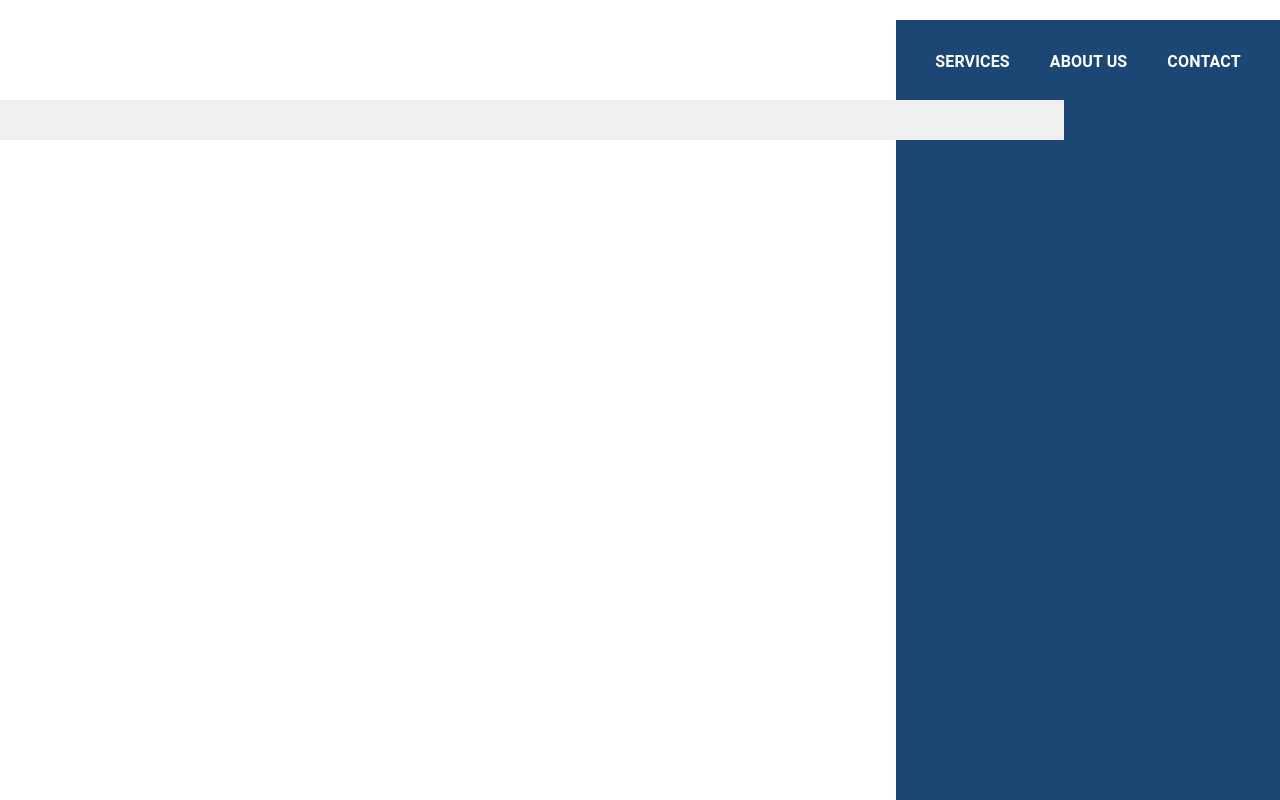
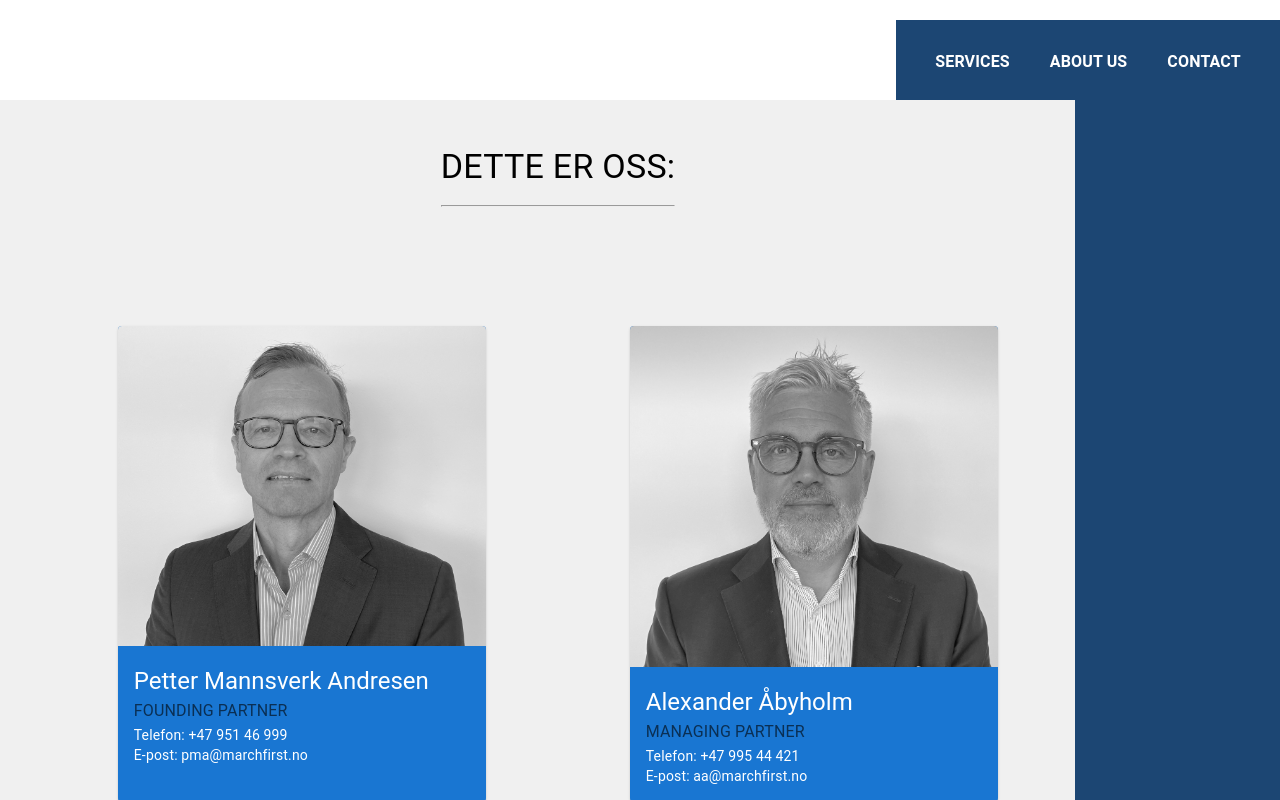
Before and after one commit to johannesmeldal/MarchFirst, a React (Create React App) app: page /aboutus in a window 1280 px wide. Shown: the part 220-1020 px from the top of the page. Built offline with nearby package versions, Linux system fonts and the light colour scheme.

Commit message:
Add: About page with pictures of partners
Style: Add some hoverstyle

```diff
--- a/src/App.css
+++ b/src/App.css
@@ -2,7 +2,7 @@
   top: 40%;
   background-color: #f0f0f0;
   height: fit-content;
-  padding: 20px;
+  padding: 2%;
   position: absolute;
   width: 80%;
   z-index: 2;
--- a/src/Components/Logo.css
+++ b/src/Components/Logo.css
@@ -1,8 +1,8 @@
 .logo-container {
   z-index: 1;
   position: absolute;
-  margin-left: 20px;
-  margin-top: 20px;
+  margin-left: 8%;
+  margin-top: 8%;
   /* border-style: solid;
   border-color: rgb(127, 255, 212); */
   width: 50%;
--- a/src/Components/Navbar.css
+++ b/src/Components/Navbar.css
@@ -3,7 +3,7 @@
   top: 30%;
   right: 0px;
   bottom: 10%;
-  height: 130%;
+  height: 200%;
   width: 30%;
   background-color: #1c4673;
   text-align: center;
--- /dev/null
+++ b/src/Pages/AboutUs.css
@@ -0,0 +1,18 @@
+.about-container {
+  width: 100%;
+  height: 100%;
+  padding: 2%;
+  display: flex;
+  flex-direction: column;
+  justify-content: space-between;
+  align-items: center;
+}
+
+.partner-div {
+  width: 100%;
+  height: 100%;
+  margin-top: 10%;
+  display: flex;
+  flex-direction: row;
+  justify-content: space-around;
+}
--- a/src/Pages/AboutUs.tsx
+++ b/src/Pages/AboutUs.tsx
@@ -1,9 +1,133 @@
-import React from 'react'
+import React from "react";
+import "./AboutUs.css";
+import Typography from "@mui/material/Typography";
+import Card from "@mui/material/Card";
+import CardContent from "@mui/material/CardContent";
+import petter from "../Images/Petter_svarthvit.jpg";
+import alex from "../Images/Alex_sorthvit.jpg";
+import List from "@mui/material/List";
+import ListItem from "@mui/material/ListItem";
+import CardActionArea from "@mui/material/CardActionArea";
+import { Paper } from "@mui/material";
+import Divider from "@mui/material/Divider";
 
 export default function AboutUs() {
+  const textListPetter = [
+    "Petter har erfaring fra management consulting hos Arkwright. Deretter jobbet han som finansanalytiker i R.S. Platou Securities før han ledet Corporate Finance avdelingen til Enskilda Securities i Oslo.",
+    "Petter har jobbet med 200+ transaksjoner i de fleste bransjer og med selskaper i alle faser.",
+    "Petter har lang erfaring med styrearbeid og et meget stort nettverk som klienter nyter godt av.",
+  ];
+  const textListAlex = [
+    "Alex har tidligere vært Head of Equities/ECM i Nordea Markets og Partner i First Securities (Swedbank).",
+    "Han har også jobbet med «workouts» i Danske Bank og finansielle og strategiske restruktureringer i Norden.",
+    "Alex har over 30 års erfaring fra M&A og utstedemarkedet i de fleste aktiva klasser og sektorer. Han har hatt ledende stillinger i New York og Oslo.",
+  ];
+  const [person, setPerson] = React.useState("");
+
+  function handleClick(name: string) {
+    setPerson(name);
+  }
+
+  function getDescription(name: string) {
+    if (name === "petter") {
+      return (
+        <List sx={{ padding: "2%" }}>
+          {textListPetter.map((text, index) => (
+            <ListItem key={index}>
+              <Typography variant="h5" component="div">
+                {text}
+              </Typography>
+            </ListItem>
+          ))}
+        </List>
+      );
+    }
+    if (name === "alex") {
+      return (
+        <List sx={{ padding: "2%" }}>
+          {textListAlex.map((text, index) => (
+            <ListItem key={index}>
+              <Typography variant="h5" component="div">
+                {text}
+              </Typography>
+            </ListItem>
+          ))}
+        </List>
+      );
+    }
+  }
+
   return (
-    <div>
-
+    <div className="about-container">
+      <Typography variant="h4" component="p">
+        DETTE ER OSS:
+        <hr />
+      </Typography>
+      <div className="partner-div">
+        <Card
+          onClick={() => handleClick("petter")}
+          sx={{
+            bgcolor: "primary.main",
+            color: "primary.contrastText",
+            maxWidth: "36%",
+            "&:hover": {
+              bgcolor: "primary.dark",
+              boxShadow: 3,
+            },
+          }}
+        >
+          <CardActionArea>
+            <img style={{ width: "100%" }} src={petter} alt="person" />
+            <CardContent>
+              <Typography variant="h5" component="div">
+                Petter Mannsverk Andresen
+              </Typography>
+              <Typography variant="subtitle1" color="textSecondary">
+                FOUNDING PARTNER
+              </Typography>
+              <Typography variant="body2">
+                Telefon: +47 951 46 999 <br />
+                E-post: pma@marchfirst.no
+              </Typography>
+            </CardContent>
+          </CardActionArea>
+        </Card>
+        <Card
+          onClick={() => handleClick("alex")}
+          sx={{
+            bgcolor: "primary.main",
+            color: "primary.contrastText",
+            maxWidth: "36%",
+            "&:hover": {
+              bgcolor: "primary.dark",
+              boxShadow: 3,
+            },
+          }}
+        >
+          <CardActionArea>
+            <img style={{ width: "100%" }} src={alex} alt="person" />
+            <CardContent>
+              <Typography variant="h5" component="div">
+                Alexander Åbyholm
+              </Typography>
+              <Typography variant="subtitle1" color="textSecondary">
+                MANAGING PARTNER
+              </Typography>
+              <Typography variant="body2">
+                Telefon: +47 995 44 421 <br />
+                E-post: aa@marchfirst.no
+              </Typography>
+            </CardContent>
+          </CardActionArea>
+        </Card>
+      </div>
+      <Paper
+        elevation={3}
+        className="description-div"
+        sx={{ width: "90%", marginTop: "2%" }}
+      >
+        {getDescription(person)}
+      </Paper>
     </div>
-  )
+  );
 }
--- a/src/Pages/Home.css
+++ b/src/Pages/Home.css
@@ -2,13 +2,14 @@
   height: 80%;
   display: flex;
   flex-direction: column;
+  padding: 4%;
 }
 
 .background img {
   width: 100vw;
   margin-top: 20px;
-  margin-bottom: -20px;
-  margin-left: -20px;
+  margin-bottom: -7%;
+  margin-left: -7.05%;
   margin-right: -20px;
 }
 
--- a/src/index.tsx
+++ b/src/index.tsx
@@ -6,7 +6,7 @@ import { RouterProvider, createBrowserRouter } from "react-router-dom";
 import Home from "./Pages/Home";
 import AboutUs from "./Pages/AboutUs";
 import Services from "./Pages/Services";
-import ContactUs from "./Pages/Contact";
+import Contact from "./Pages/Contact";
 
 export const router = createBrowserRouter([
   {
@@ -27,7 +27,7 @@ export const router = createBrowserRouter([
       },
       {
         path: "contact",
-        element: <ContactUs />,
+        element: <Contact />,
       },
     ],
   },
```
Also changed, not shown: src/Images/Alex_sorthvit.jpg (added), src/Images/Petter_svarthvit.jpg (added).
